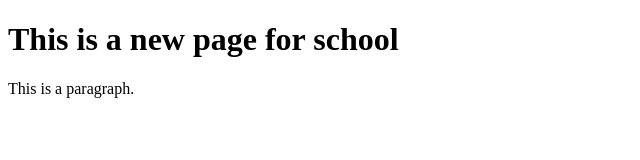
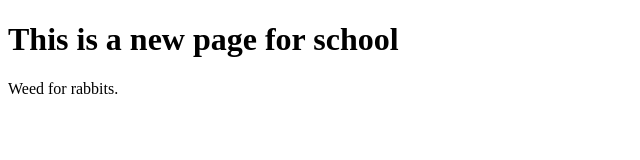
Before and after one commit to saribalazs/shop, a plain HTML site: page index.html in a window 1280 px wide. Shown: the full height of the page, 0-640 px from the left. Drawn offline with Linux system fonts and the light colour scheme.

Commit message:
Update index.html

```diff
--- a/index.html
+++ b/index.html
@@ -4,7 +4,7 @@
 <body>
 
 <h1>This is a new page for school</h1>
-<p>This is a paragraph.</p>
+<p>Weed for rabbits.</p>
 
 </body>
 </html>
```
